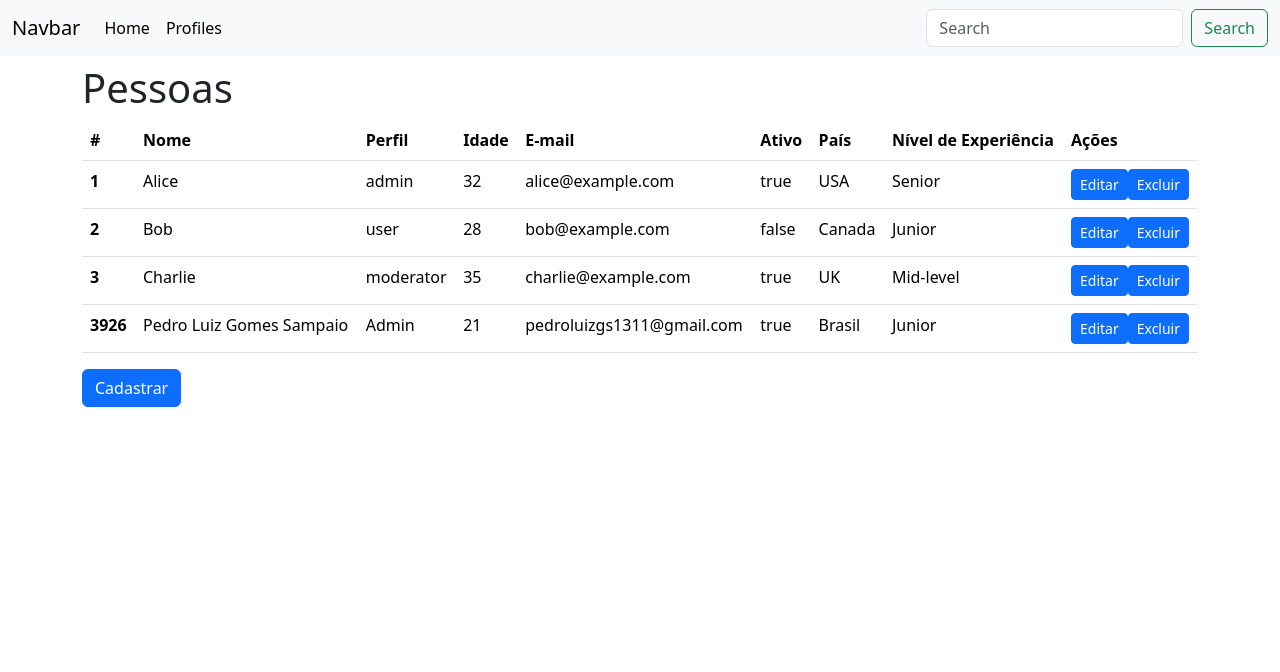
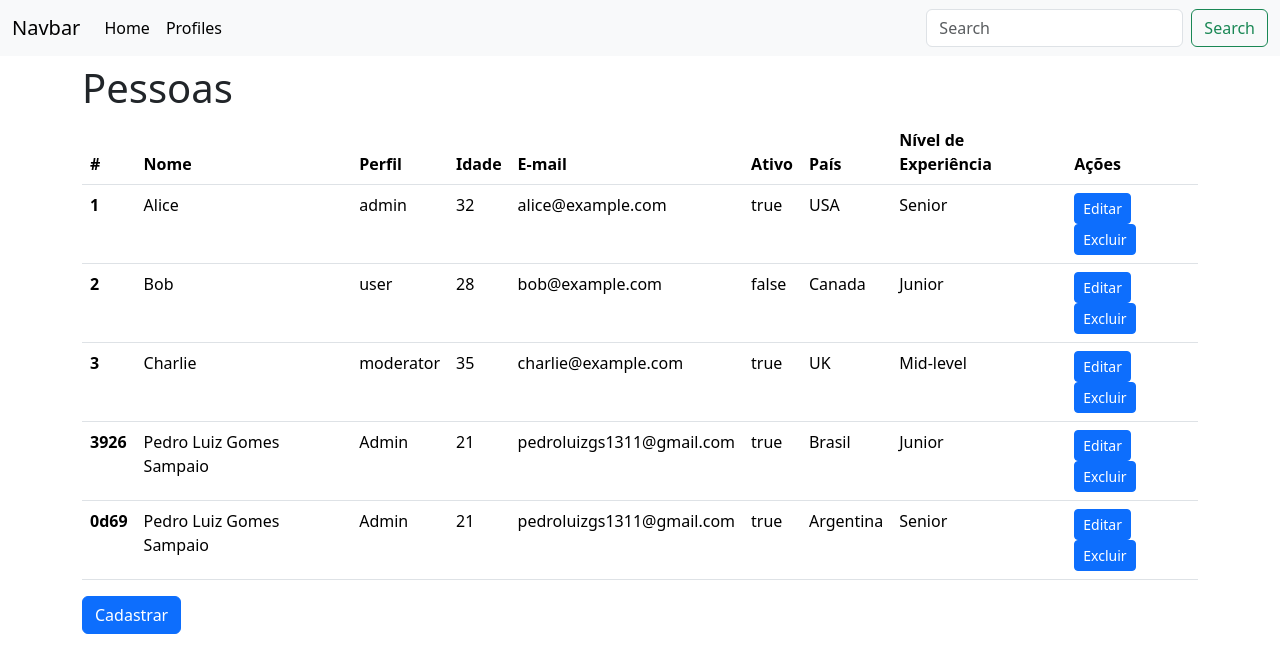
Before and after one commit to PedroLGS/avaliacao-angular-minsait, an Angular app: page /profile in a window 1280 px wide. Shown: the top 672 px of the page. Built offline with nearby package versions, Linux system fonts and the light colour scheme; data requests are answered from the project's data file.

Commit message:
Feat: ajustes no botão de editar e cadastrar

```diff
--- a/db.json
+++ b/db.json
@@ -39,6 +39,16 @@
       "isActive": true,
       "country": "Brasil",
       "experience": "Junior"
+    },
+    {
+      "id": "0d69",
+      "name": "Pedro Luiz Gomes Sampaio",
+      "role": "Admin",
+      "age": 21,
+      "email": "pedroluizgs1311@gmail.com",
+      "isActive": true,
+      "country": "Argentina",
+      "experience": "Senior"
     }
   ]
 }
--- a/src/app/pages/profile/profile-create-update/profile-create-update.component.html
+++ b/src/app/pages/profile/profile-create-update/profile-create-update.component.html
@@ -1,5 +1,5 @@
 <div class="container">
-    <form (ngSubmit)="onSubmit()" [formGroup]="profileForm">
+    <form (ngSubmit)="cadastrarEditarProfile()" [formGroup]="profileForm">
       <div class="mb-3">
         <label for="name" class="form-label">Nome</label>
         <input type="text" class="form-control" id="name" formControlName="name" name="name">
@@ -28,6 +28,6 @@
         <label for="experience" class="form-label">Experiência</label>
         <input type="text" class="form-control" id="experience" formControlName="experience">
       </div>
-      <button type="submit" class="btn btn-primary" [disabled]="!profileForm.valid">{{ profileForm.get('id')?.value ? 'Atualizar' : 'Cadastrar' }}</button>
+      <button type="submit" class="btn btn-primary" [disabled]="!profileForm.valid">{{id ? 'Editar' : 'Cadastrar'}}</button>
     </form>
   </div>
--- a/src/app/pages/profile/profile-create-update/profile-create-update.component.ts
+++ b/src/app/pages/profile/profile-create-update/profile-create-update.component.ts
@@ -24,43 +24,41 @@ export class ProfileCreateUpdateComponent {
     experience : new FormControl('', Validators.maxLength(50))
   });
 
-  ngOnInit() {
+  id: number | undefined
+
+  onSubmit() {
     const id = this.route.snapshot.paramMap.get('id');
     if (id) {
-      this.profileService.buscarPorId(+id).subscribe(profile => {
-        this.profileForm.setValue(profile);
+      this.id = Number(id);
+      this.profileService.buscarPorId(this.id).subscribe(profile => {
+        this.profileForm.patchValue;
       });
     }
+
   }
 
-  onSubmit() {
+  cadastrarEditarProfile() {
     const profile: IProfile = this.profileForm.value as IProfile;
-    if (profile.id) {
-      this.editar(profile);
-    } else {
-      this.cadastrar(profile);
-    }
-  }
 
-  cadastrar(profile: IProfile) {
-    this.profileService.cadastrar(profile).subscribe(result => {
+    if (this.id) {
+      profile.id = this.id;
+      this.profileService.editar(profile).subscribe((result: IProfile) => {
         Swal.fire({
-        title: 'Pessoa cadastrada com sucesso!',
-        text: 'Cadastrada!',
+          title: 'Sucesso!',
+          text: 'Perfil editado com sucesso!',
           icon: 'success',
         });
         this.router.navigateByUrl('/profile');
       });
-  }
-
-  editar(profile: IProfile) {
-    this.profileService.editar(profile).subscribe(result => {
+    } else {
+      this.profileService.cadastrar(profile).subscribe((result: IProfile) => {
         Swal.fire({
-        title: 'Pessoa atualizada com sucesso!',
-        text: 'Atualizada!',
+          title: 'Sucesso!',
+          text: 'Perfil cadastrado com sucesso!',
           icon: 'success',
         });
         this.router.navigateByUrl('/profile');
       });
     }
   }
+}
--- a/src/app/pages/profile/profile-list/profile-list.component.html
+++ b/src/app/pages/profile/profile-list/profile-list.component.html
@@ -26,7 +26,7 @@
             <td>{{ profile.country }}</td>
             <td>{{ profile.experience }}</td>
             <td>
-              <a class="btn btn-primary btn-sm" [routerLink]="['/profile/edit', profile.id]">Editar</a>
+              <a class="btn btn-primary btn-sm" [routerLink]="'/profile/edit/' + profile.id">Editar</a>
 
               <a (click)="excluir(profile.id)" class="btn btn-primary btn-sm">Excluir</a>
             </td>
```
Lines whose indentation alone changed are shown as unchanged.
